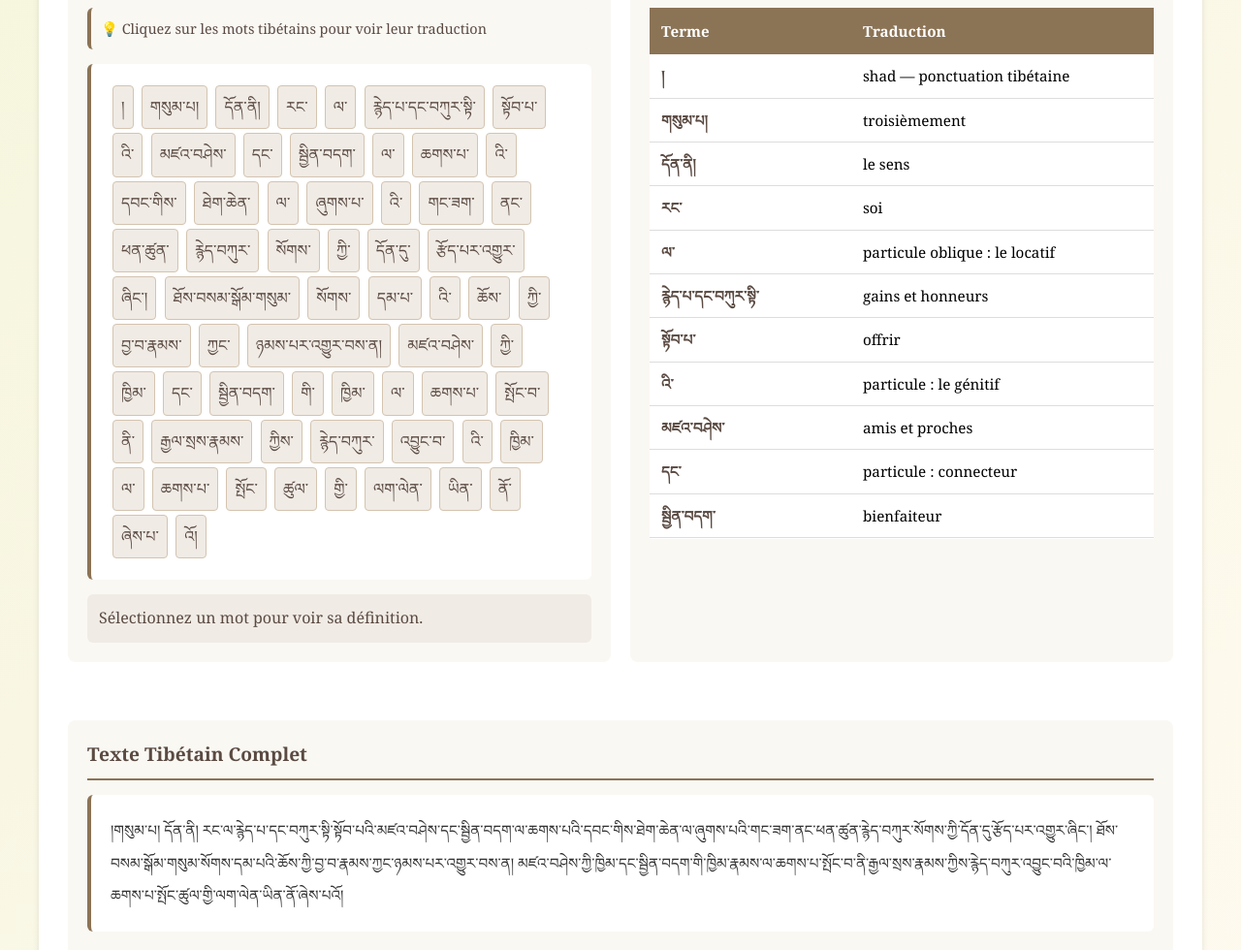
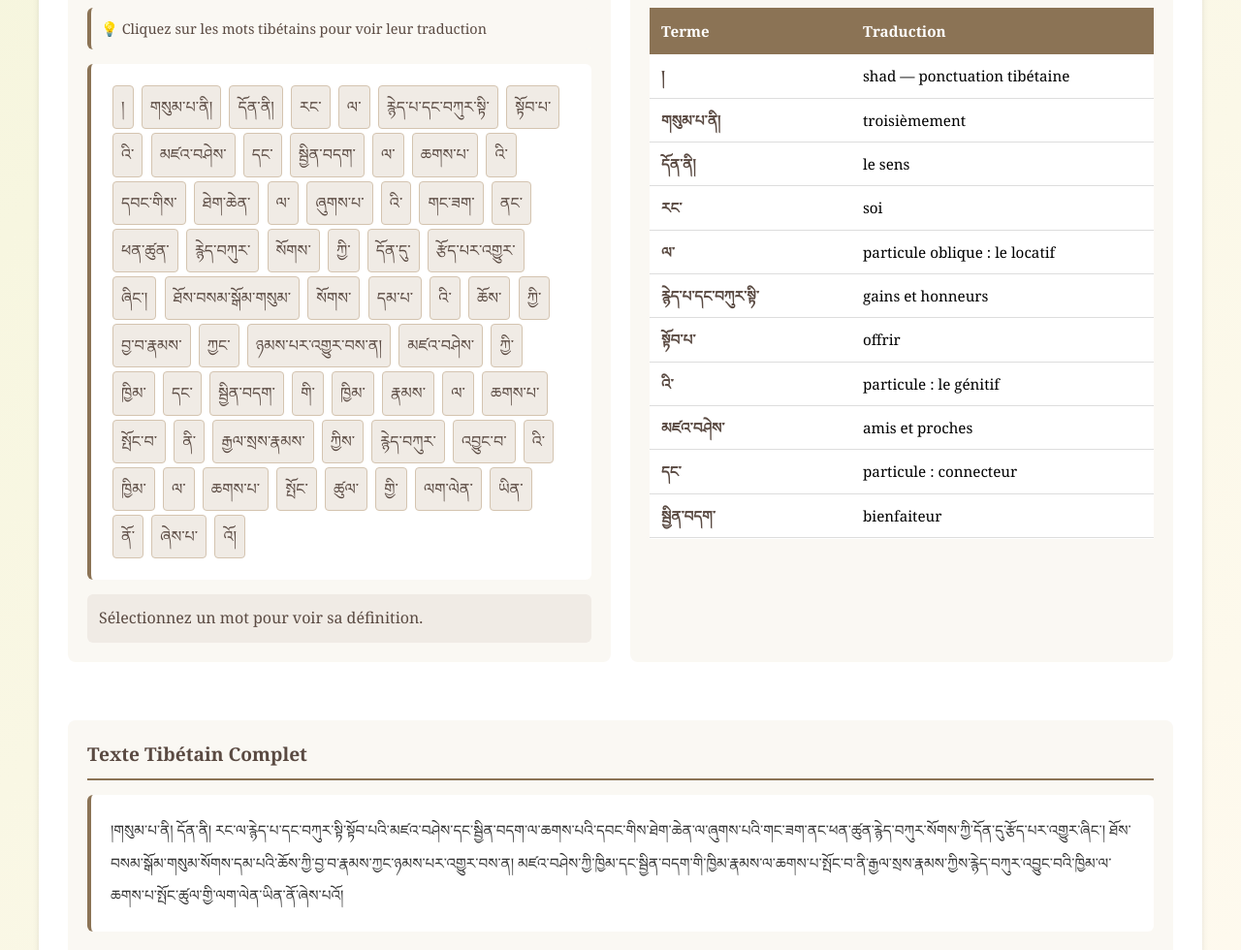
Before and after one commit to BodinT960/Traduction-commentaire-Choedrak-37-pratiques-des-bodhisattvas, a plain HTML site: page Pratique-33.html in a window 1280 px wide. Shown: the part 320-1300 px from the top of the page at 97% size. Drawn offline with Linux system fonts and the light colour scheme.

Commit message:
Pratique 33 : corrections du texte tibétain
Reprend les corrections faites dans le projet « Traduction et design du
Choedrak révisés » :
- གསུམ་པ། -> གསུམ་པ་ནི། (« Troisièmement : ») dans le texte complet, la
  liste des mots et le vocabulaire ;
- liste des mots : ajout de རྣམས་ (marque du pluriel) dans
  « ཁྱིམ་རྣམས་ལ་ », comme dans le texte complet, avec son entrée de
  vocabulaire.

Co-Authored-By: Claude Opus 5.5 <noreply@anthropic.com>

```diff
--- a/Pratique-33.html
+++ b/Pratique-33.html
@@ -133,7 +133,7 @@
     <script>
         const vocabulary = [
             { tibetan: '།',                              translation: 'shad — ponctuation tibétaine' },
-            { tibetan: 'གསུམ་པ།',                       translation: 'troisièmement' },
+            { tibetan: 'གསུམ་པ་ནི།',                     translation: 'troisièmement' },
             { tibetan: 'དོན་ནི།',                        translation: 'le sens' },
             { tibetan: 'རང་',                            translation: 'soi' },
             { tibetan: 'ལ་',                             translation: 'particule oblique : le locatif' },
@@ -163,6 +163,7 @@
             { tibetan: 'ཀྱང་',                           translation: 'particule : ornement d\'inclusion' },
             { tibetan: 'ཉམས་པར་འགྱུར་བས་ན།',            translation: 'se détériorera + particule causale + si' },
             { tibetan: 'ཁྱིམ་',                          translation: 'maison, foyer' },
+            { tibetan: 'རྣམས་',                          translation: 'marque du pluriel' },
             { tibetan: 'གི་',                            translation: 'particule : le génitif' },
             { tibetan: 'སྤོང་བ་',                        translation: 'abandonner' },
             { tibetan: 'ནི་',                            translation: 'particule emphatique / thématiseur' },
@@ -181,7 +182,7 @@
 
         const textSequence = [
             '།',
-            'གསུམ་པ།', 'དོན་ནི།',
+            'གསུམ་པ་ནི།', 'དོན་ནི།',
             // རང་ལ་རྙེད་པ་དང་བཀུར་སྟི་སྟོབ་པའི་མཛའ་བཤེས་དང་སྦྱིན་བདག་ལ་ཆགས་པའི་དབང་གིས་
             'རང་', 'ལ་', 'རྙེད་པ་དང་བཀུར་སྟི་', 'སྟོབ་པ་', 'འི་',
             'མཛའ་བཤེས་', 'དང་', 'སྦྱིན་བདག་', 'ལ་', 'ཆགས་པ་', 'འི་', 'དབང་གིས་',
@@ -192,7 +193,7 @@
             'ཐོས་བསམ་སྒོམ་གསུམ་', 'སོགས་', 'དམ་པ་', 'འི་', 'ཆོས་', 'ཀྱི་',
             'བྱ་བ་རྣམས་', 'ཀྱང་', 'ཉམས་པར་འགྱུར་བས་ན།',
             // མཛའ་བཤེས་ཀྱི་ཁྱིམ་དང་སྦྱིན་བདག་གི་ཁྱིམ་རྣམས་ལ་ཆགས་པ་སྤོང་བ་ནི་
-            'མཛའ་བཤེས་', 'ཀྱི་', 'ཁྱིམ་', 'དང་', 'སྦྱིན་བདག་', 'གི་', 'ཁྱིམ་', 'ལ་',
+            'མཛའ་བཤེས་', 'ཀྱི་', 'ཁྱིམ་', 'དང་', 'སྦྱིན་བདག་', 'གི་', 'ཁྱིམ་', 'རྣམས་', 'ལ་',
             'ཆགས་པ་', 'སྤོང་བ་', 'ནི་',
             // རྒྱལ་སྲས་རྣམས་ཀྱིས་རྙེད་བཀུར་འབྱུང་བའི་ཁྱིམ་ལ་ཆགས་པ་སྤོང་ཚུལ་གྱི་ལག་ལེན་ཡིན་ནོ་ཞེས་པའོ།
             'རྒྱལ་སྲས་རྣམས་', 'ཀྱིས་',
@@ -200,7 +201,7 @@
             'ལག་ལེན་', 'ཡིན་', 'ནོ་', 'ཞེས་པ་', 'འོ།'
         ];
 
-        const fullText = '།གསུམ་པ། དོན་ནི། རང་ལ་རྙེད་པ་དང་བཀུར་སྟི་སྟོབ་པའི་མཛའ་བཤེས་དང་སྦྱིན་བདག་ལ་ཆགས་པའི་དབང་གིས་ཐེག་ཆེན་ལ་ཞུགས་པའི་གང་ཟག་ནང་ཕན་ཚུན་རྙེད་བཀུར་སོགས་ཀྱི་དོན་དུ་རྩོད་པར་འགྱུར་ཞིང་།    ཐོས་བསམ་སྒོམ་གསུམ་སོགས་དམ་པའི་ཆོས་ཀྱི་བྱ་བ་རྣམས་ཀྱང་ཉམས་པར་འགྱུར་བས་ན། མཛའ་བཤེས་ཀྱི་ཁྱིམ་དང་སྦྱིན་བདག་གི་ཁྱིམ་རྣམས་ལ་ཆགས་པ་སྤོང་བ་ནི་རྒྱལ་སྲས་རྣམས་ཀྱིས་རྙེད་བཀུར་འབྱུང་བའི་ཁྱིམ་ལ་ཆགས་པ་སྤོང་ཚུལ་གྱི་ལག་ལེན་ཡིན་ནོ་ཞེས་པའོ།';
+        const fullText = '།གསུམ་པ་ནི། དོན་ནི། རང་ལ་རྙེད་པ་དང་བཀུར་སྟི་སྟོབ་པའི་མཛའ་བཤེས་དང་སྦྱིན་བདག་ལ་ཆགས་པའི་དབང་གིས་ཐེག་ཆེན་ལ་ཞུགས་པའི་གང་ཟག་ནང་ཕན་ཚུན་རྙེད་བཀུར་སོགས་ཀྱི་དོན་དུ་རྩོད་པར་འགྱུར་ཞིང་།    ཐོས་བསམ་སྒོམ་གསུམ་སོགས་དམ་པའི་ཆོས་ཀྱི་བྱ་བ་རྣམས་ཀྱང་ཉམས་པར་འགྱུར་བས་ན། མཛའ་བཤེས་ཀྱི་ཁྱིམ་དང་སྦྱིན་བདག་གི་ཁྱིམ་རྣམས་ལ་ཆགས་པ་སྤོང་བ་ནི་རྒྱལ་སྲས་རྣམས་ཀྱིས་རྙེད་བཀུར་འབྱུང་བའི་ཁྱིམ་ལ་ཆགས་པ་སྤོང་ཚུལ་གྱི་ལག་ལེན་ཡིན་ནོ་ཞེས་པའོ།';
 
         const vocabBody = document.getElementById('vocabBody');
         const tibetanText = document.getElementById('tibetanText');
```
